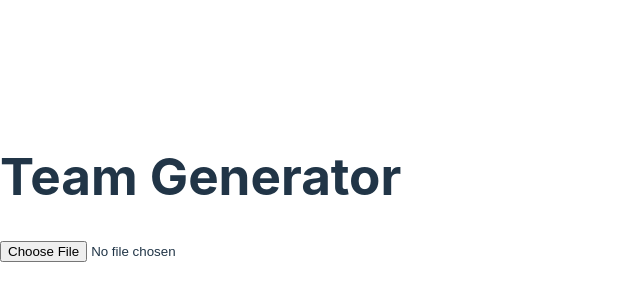
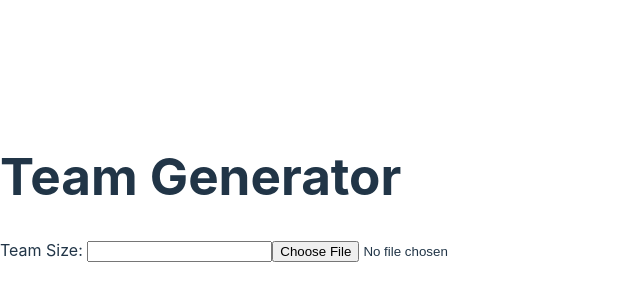
Before and after one commit to ACM-Thapar/Codesprint-team-generator, a React (Vite) app: page / in a window 1280 px wide. Shown: the part 212-512 px from the top of the page, without its empty margins (0-640 px from the left). Built offline with nearby package versions, Linux system fonts and the light colour scheme.

Commit message:
handled edge case of inconsistent team leaders

```diff
--- a/src/Components/TeamGenerator/TeamGenerator.jsx
+++ b/src/Components/TeamGenerator/TeamGenerator.jsx
@@ -5,6 +5,7 @@ import _ from 'lodash';
 const TeamGenerator = () => {
   const [teams, setTeams] = useState ([]);
   const [error, setError] = useState (null);
+  const [teamSize, setTeamSizeInput] = useState ('');
 
   const handleFileChange = e => {
     const file = e.target.files[0];
@@ -47,6 +48,14 @@ const TeamGenerator = () => {
 
     console.log ('Parsed data:', parsedData); // Debugging
 
+    const numTeams = Math.ceil (parsedData.length / teamSize);
+    const numTeamLeaders = countTeamLeaders (parsedData);
+
+    if (numTeams !== numTeamLeaders) {
+      setError ('Number of teams does not match the number of team leaders.');
+      return;
+    }
+
     // Generate teams
     const teams = generateTeams (parsedData);
     console.log ('Generated teams:', teams); // Debugging
@@ -71,6 +80,10 @@ const TeamGenerator = () => {
     return teams;
   };
 
+  const countTeamLeaders = members => {
+    return members.filter (member => member.role === 'team leader').length;
+  };
+
   const generateSingleSetOfTeams = members => {
     // Separate team leaders and regular members
     const leaders = members.filter (member => member.role === 'team leader');
@@ -80,7 +93,7 @@ const TeamGenerator = () => {
     const shuffledLeaders = _.shuffle (leaders);
     const shuffledRegularMembers = _.shuffle (regularMembers);
 
-    const teamSize = 3; // Change this to set the desired team size
+    // Change this to set the desired team size
     const numTeams = Math.ceil (members.length / teamSize);
     const teams = Array.from ({length: numTeams}, () => []);
 
@@ -143,6 +156,17 @@ const TeamGenerator = () => {
 
   return (
     <div>
+      <label htmlFor="">
+        Team Size:
+        {' '}
+        <input
+          type="number"
+          name=""
+          id=""
+          value={teamSize}
+          onChange={e => setTeamSizeInput (e.target.value)}
+        />
+      </label>
       <input type="file" onChange={handleFileChange} />
       {error && <div style={{color: 'red'}}>{error}</div>}
       {teams.map ((team, index) => (
```
